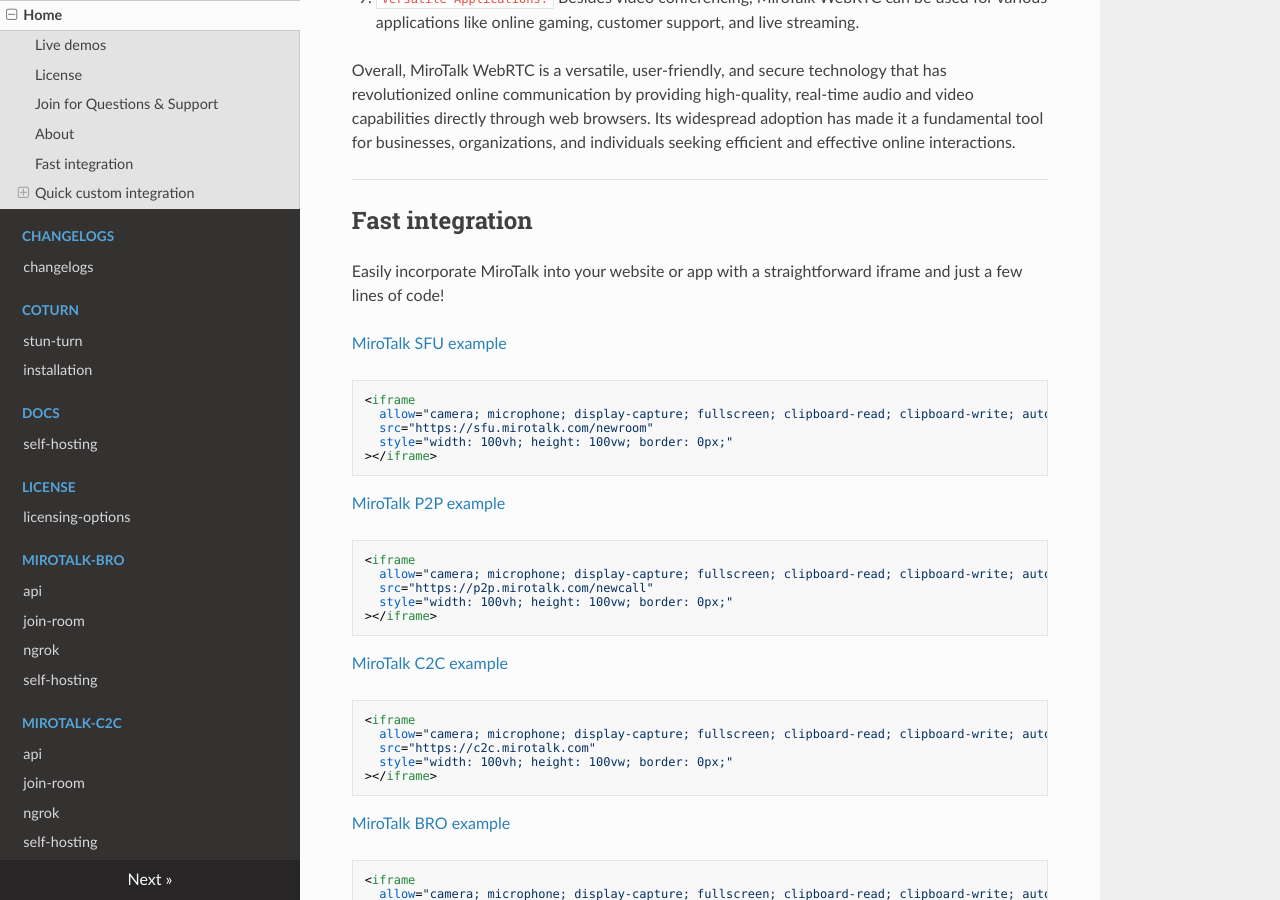
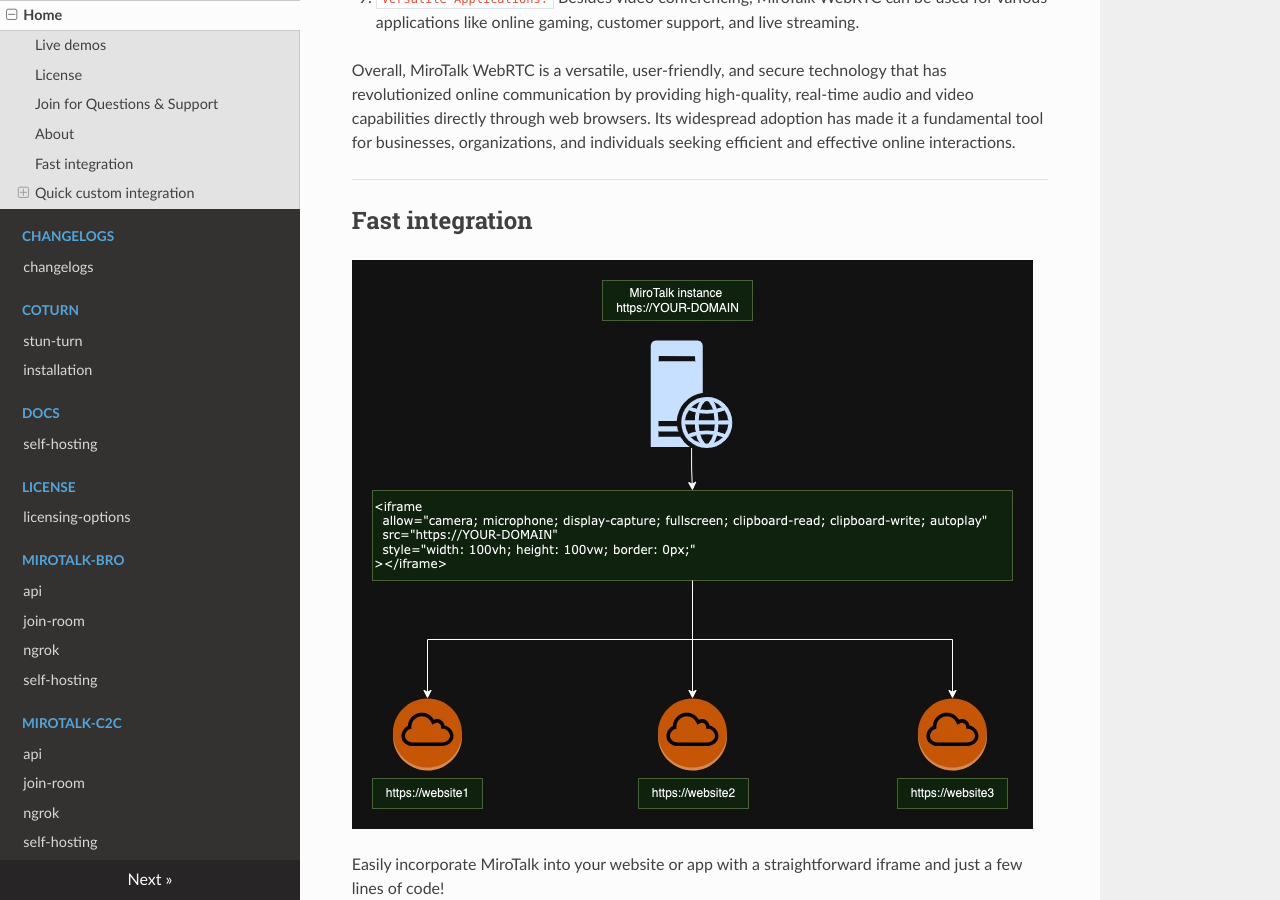
Before and after one commit to miroslavpejic85/mirotalk-docs, an MkDocs documentation site: the page built from docs/index.md, in a window 1280 px wide and 900 px high, scrolled down 1700 px. Built offline with MkDocs 1.6.1, drawn with Linux system fonts in a browser that asks for light colours; nearby versions of some CDN libraries.

Commit message:
[mirotalk] - update home

```diff
--- a/docs/index.md
+++ b/docs/index.md
@@ -55,6 +55,8 @@
 ---
 
 ## Fast integration
+
+![iframe](./images/iframe.jpg)
 
 Easily incorporate MiroTalk into your website or app with a straightforward iframe and just a few lines of code!
 
```
Also changed, not shown: docs/images/iframe.jpg (added).
